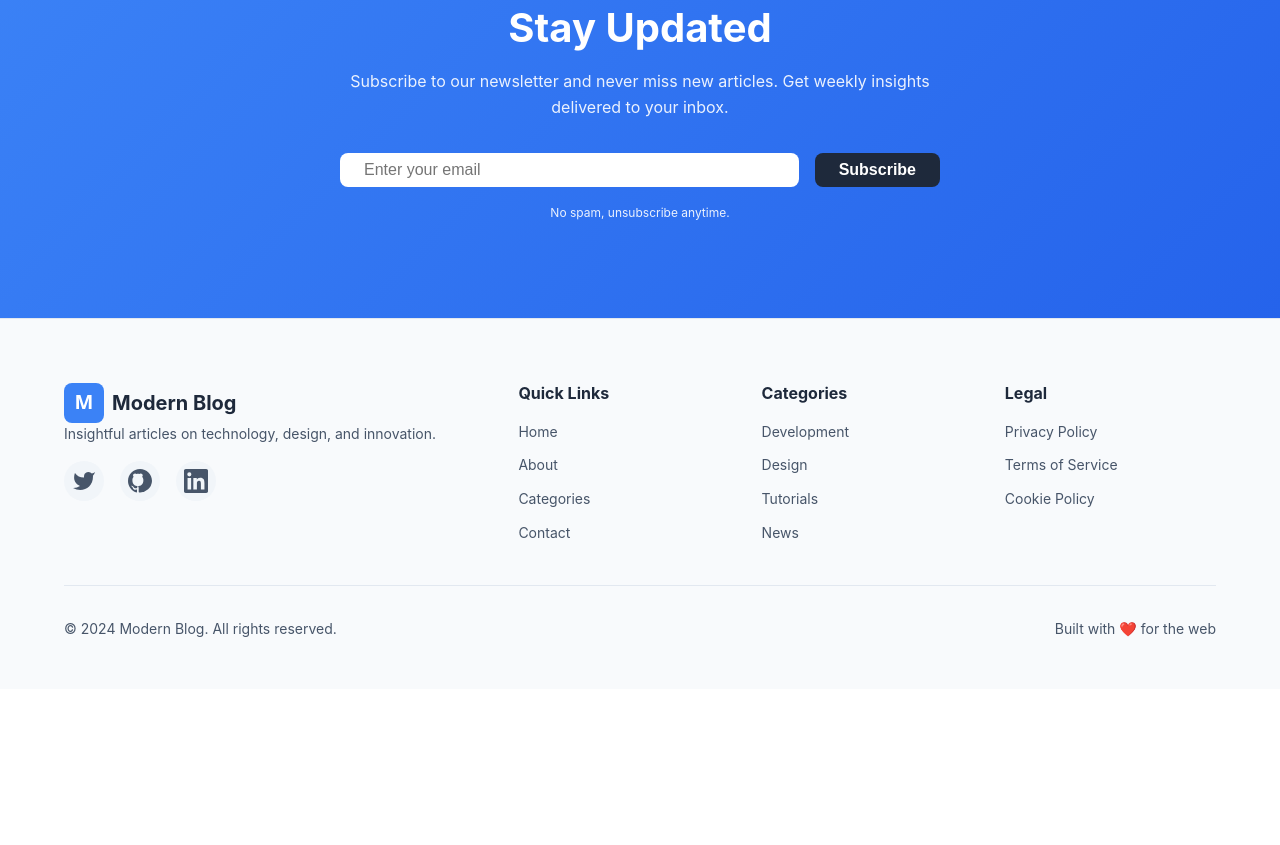
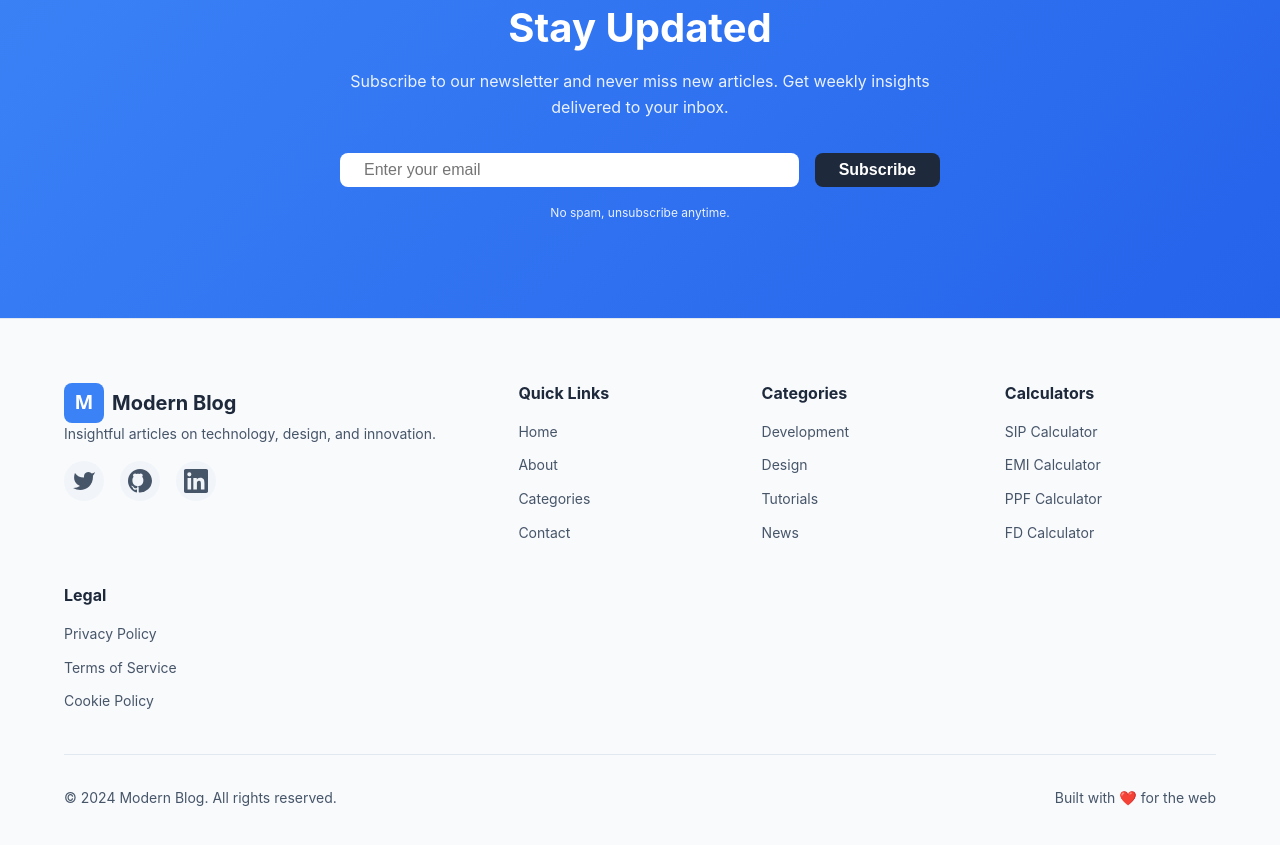
Before and after one commit to him001133/blogging-, a plain HTML site: page index.html in a window 1280 px wide. Shown: the part 1541-2386 px from the top of the page. Before the commit the page ends 2230 px from the top, so only its background shows below. Drawn offline with Linux system fonts and the light colour scheme; a web font is replaced by a local one.

Commit message:
update branch

```diff
--- a/index.html
+++ b/index.html
@@ -277,6 +277,16 @@
                 </div>
 
                 <div class="footer-links">
+                    <h3>Calculators</h3>
+                    <ul>
+                        <li><a href="/calculators/sip-calculator.html">SIP Calculator</a></li>
+                        <li><a href="/calculators/emi-calculator.html">EMI Calculator</a></li>
+                        <li><a href="/calculators/ppf-calculator.html">PPF Calculator</a></li>
+                        <li><a href="/calculators/fd-calculator.html">FD Calculator</a></li>
+                    </ul>
+                </div>
+
+                <div class="footer-links">
                     <h3>Legal</h3>
                     <ul>
                         <li><a href="/privacy-policy.html">Privacy Policy</a></li>
```
Also changed, not shown: 1 other file.
